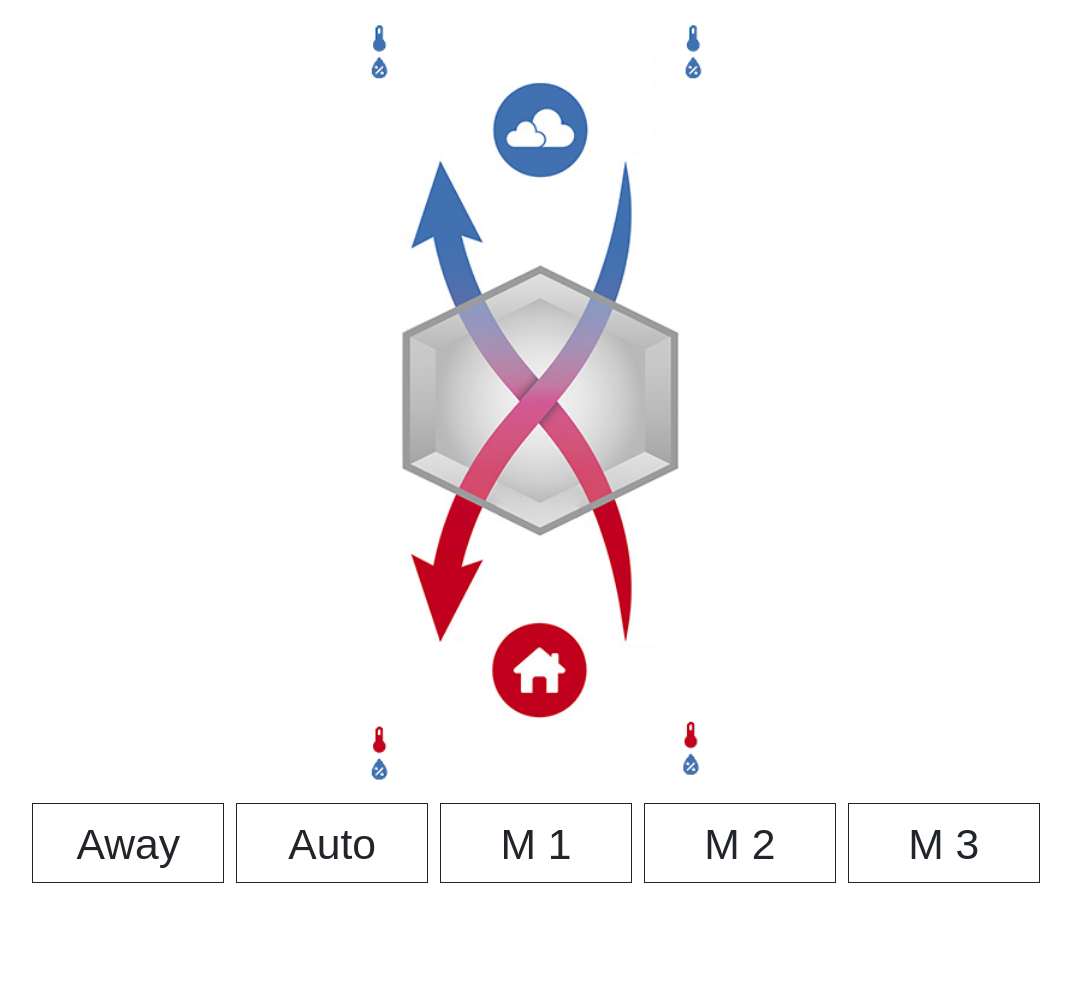
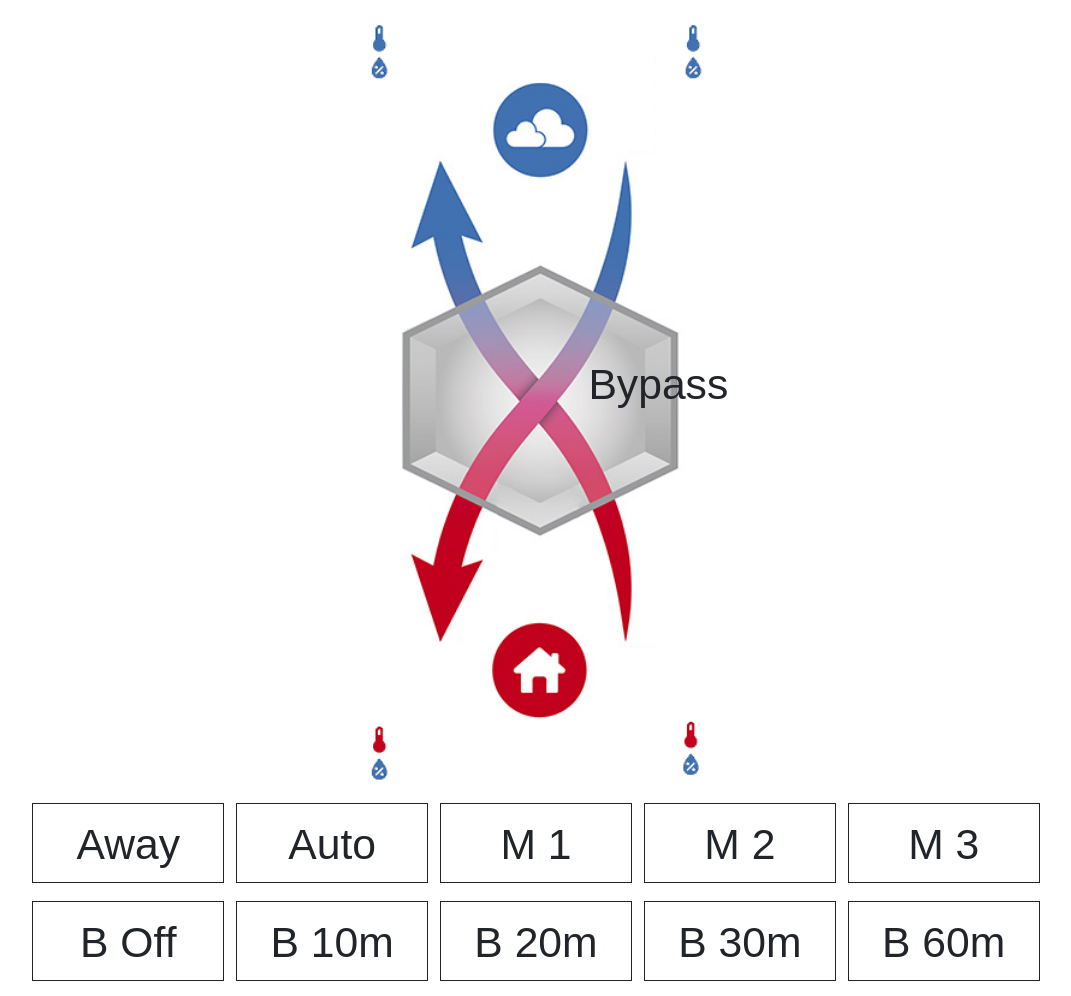
Before and after one commit to peterpickle/home-energy, a Django app: page /home-vent/ in a window 1280 px wide. Shown: the whole page, without its empty margins (104-1175 px from the left). Before the commit the page ends 883 px from the top, so only its background shows below. Run offline with Django 4.2, Linux system fonts and the light colour scheme; the visitor is signed in with stand-in values (Sample User, id 1); data that the repository does not hold is empty.

Commit message:
Home-Vent: Display new fields and added buttons for Boosting

```diff
--- a/web/home_vent/static/home_vent/main.css
+++ b/web/home_vent/static/home_vent/main.css
@@ -71,7 +71,7 @@ input[type=button]
 {
     position: absolute;
     top: 3%;
-    left: 39%;
+    left: 37%;
 }
 
 #comfoair_fan_exhaust_flow_div
@@ -106,12 +106,37 @@ input[type=button]
     top: 51%;
     left: 0%;
 }
+#comfoair_timer_1_div
+{
+    position: absolute;
+    top: 54%;
+    left: 0%;
+}
 
 #comfoair_power_consumption_ventilation_div
 {
     position: absolute;
+    top: 48%;
+    left: 23%;
+}
+
+#bypass_label_div
+{
+    position: absolute;
     top: 45%;
-    left: 88%;
+    left: 64%;
+}
+#comfoair_bypass_state_div
+{
+    position: absolute;
+    top: 48%;
+    left: 64%;
+}
+#comfoair_bypass_open_percentage_div
+{
+    position: absolute;
+    top: 51%;
+    left: 64%;
 }
 
 #comfoair_days_until_next_filter_change_div
--- a/web/home_vent/templates/home_vent/main.html
+++ b/web/home_vent/templates/home_vent/main.html
@@ -86,11 +86,35 @@
         });
     }
 
+    function formatSeconds(duration)
+    {
+        if (duration == 4294967295)
+        {
+            return ""
+        }
+
+        // Hours, minutes and seconds
+        var hrs = Math.floor(duration / 3600);
+        var mins = Math.ceil((duration % 3600) / 60);
+        //var secs = ~~duration % 60;
+
+        var r = "";
+
+        if (hrs > 0) {
+            r += "" + hrs + " h";
+        }
+
+        r += " " + mins + " m"
+        return r;
+    }
+
     function updateValueInUI(fieldName, value) {
         if (fieldName.includes("humidity") ||
             fieldName.includes("duty") ||
             fieldName.includes("flow") ||
-            fieldName.includes("power_consumption")) {
+            fieldName.includes("power_consumption") ||
+            fieldName.includes("percentage") ||
+            fieldName.includes("timer")) {
             value = parseFloat(value)
         }
         if (fieldName.includes("temperature")) {
@@ -101,12 +125,22 @@
             value += " m³";
         } else if (fieldName.includes("duty")) {
             value += " %";
-        } else if (fieldName.includes("power_consumption")) {
+        } else if (fieldName.includes("percentage")) {
+            value += " %";
+        }else if (fieldName.includes("power_consumption")) {
             value += " W";
         } else if (fieldName.includes("days_until_next_filter_change")) {
             value += " days";
         } else if (fieldName.includes("rmot")) {
             value = "RM  " + value + " °C";
+        } else if (fieldName.includes("bypass_state")) {
+            //value = "bypass " + value;
+        } else if (fieldName.includes("timer")) {
+            if ($("#comfoair_operating_mode_div").text() == "Boost") {
+                value = formatSeconds(value);
+            } else {
+                value = ""
+            }
         }
 
         $("#"+ fieldName.replace('.','_') + "_div").text(value);
@@ -133,6 +167,11 @@
         <div id="comfoair_operating_mode_div"></div>
         <div id="comfoair_operating_mode2_div"></div>
         <div id="comfoair_ventilation_level_div"></div>
+        <div id="comfoair_timer_1_div"></div>
+
+        <div id="bypass_label_div">Bypass</div>
+        <div id="comfoair_bypass_state_div"></div>
+        <div id="comfoair_bypass_open_percentage_div"></div>
 
         <div id="comfoair_power_consumption_ventilation_div"></div>
 
@@ -156,14 +195,12 @@
         <div id="set_ventilation_level_2_btn" class="mode_button">M 2</div>
         <div id="set_ventilation_level_3_btn" class="mode_button">M 3</div>
     </div>
-    <!--
     <div class="boost_button_container">
-        <div id="set_boost_end_btn"    class="mode_button">Boost Off</div>
+        <div id="set_boost_end_btn"    class="mode_button">B Off</div>
         <div id="set_boost_10_min_btn" class="mode_button">B 10m</div>
         <div id="set_boost_20_min_btn" class="mode_button">B 20m</div>
         <div id="set_boost_30_min_btn" class="mode_button">B 30m</div>
         <div id="set_boost_60_min_btn" class="mode_button">B 60m</div>
     </div>
-    -->
 </body>
 </html>
```
